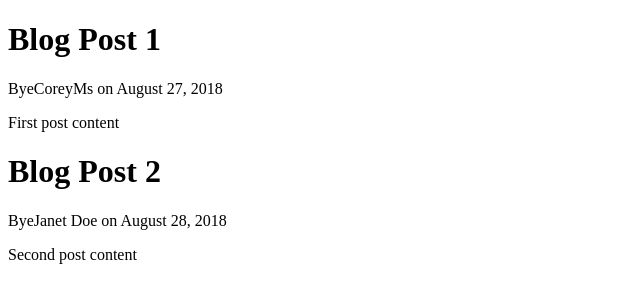
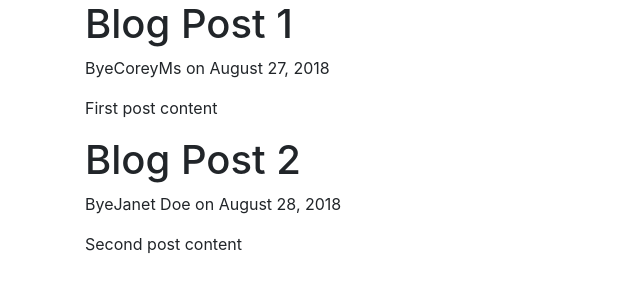
Before and after one commit to oznur-celebi/Django-Blog-app, a Django app: page / in a window 1280 px wide. Shown: the top 303 px of the page, without its empty margins (0-640 px from the left). Run offline with Django 4.2, Linux system fonts and the light colour scheme; some libraries are stand-ins or nearby versions.

Commit message:
bootstrap added to base.html

```diff
--- a/blog/templates/blog/base.html
+++ b/blog/templates/blog/base.html
@@ -4,6 +4,7 @@
     <meta charset="UTF-8">
     <meta http-equiv="X-UA-Compatible" content="IE=edge">
     <meta name="viewport" content="width=device-width, initial-scale=1.0">
+    <link rel="stylesheet" href="https://stackpath.bootstrapcdn.com/bootstrap/4.3.1/css/bootstrap.min.css" integrity="sha384-ggOyR0iXCbMQv3Xipma34MD+dH/1fQ784/j6cY/iJTQUOhcWr7x9JvoRxT2MZw1T" crossorigin="anonymous">
     {% if title %}
         <title>Django Blog -{{title}}</title>
     {% else %}
@@ -11,10 +12,15 @@
     {% endif %}
 </head>
 <body>
-
+   <div class="container">
    {% block content %}
 
    {% endblock  %}
+   </div>
+   <!-- jQuery first, then Popper.js, then Bootstrap JS -->
+   <script src="https://code.jquery.com/jquery-3.3.1.slim.min.js" integrity="sha384-q8i/X+965DzO0rT7abK41JStQIAqVgRVzpbzo5smXKp4YfRvH+8abtTE1Pi6jizo" crossorigin="anonymous"></script>
+   <script src="https://cdnjs.cloudflare.com/ajax/libs/popper.js/1.14.7/umd/popper.min.js" integrity="sha384-UO2eT0CpHqdSJQ6hJty5KVphtPhzWj9WO1clHTMGa3JDZwrnQq4sF86dIHNDz0W1" crossorigin="anonymous"></script>
+   <script src="https://stackpath.bootstrapcdn.com/bootstrap/4.3.1/js/bootstrap.min.js" integrity="sha384-JjSmVgyd0p3pXB1rRibZUAYoIIy6OrQ6VrjIEaFf/nJGzIxFDsf4x0xIM+B07jRM" crossorigin="anonymous"></script>
 
 </body>
 </html>
```
